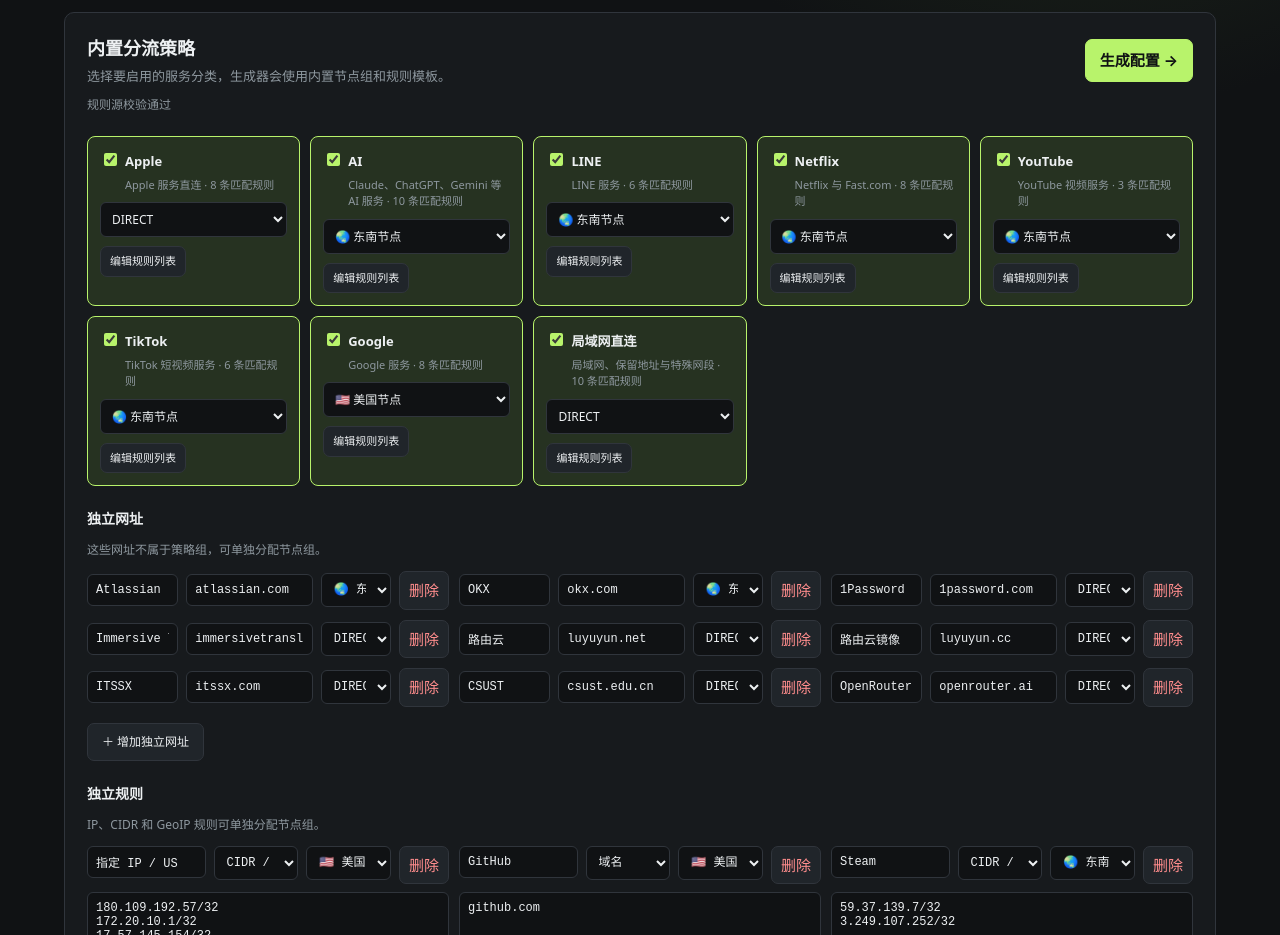
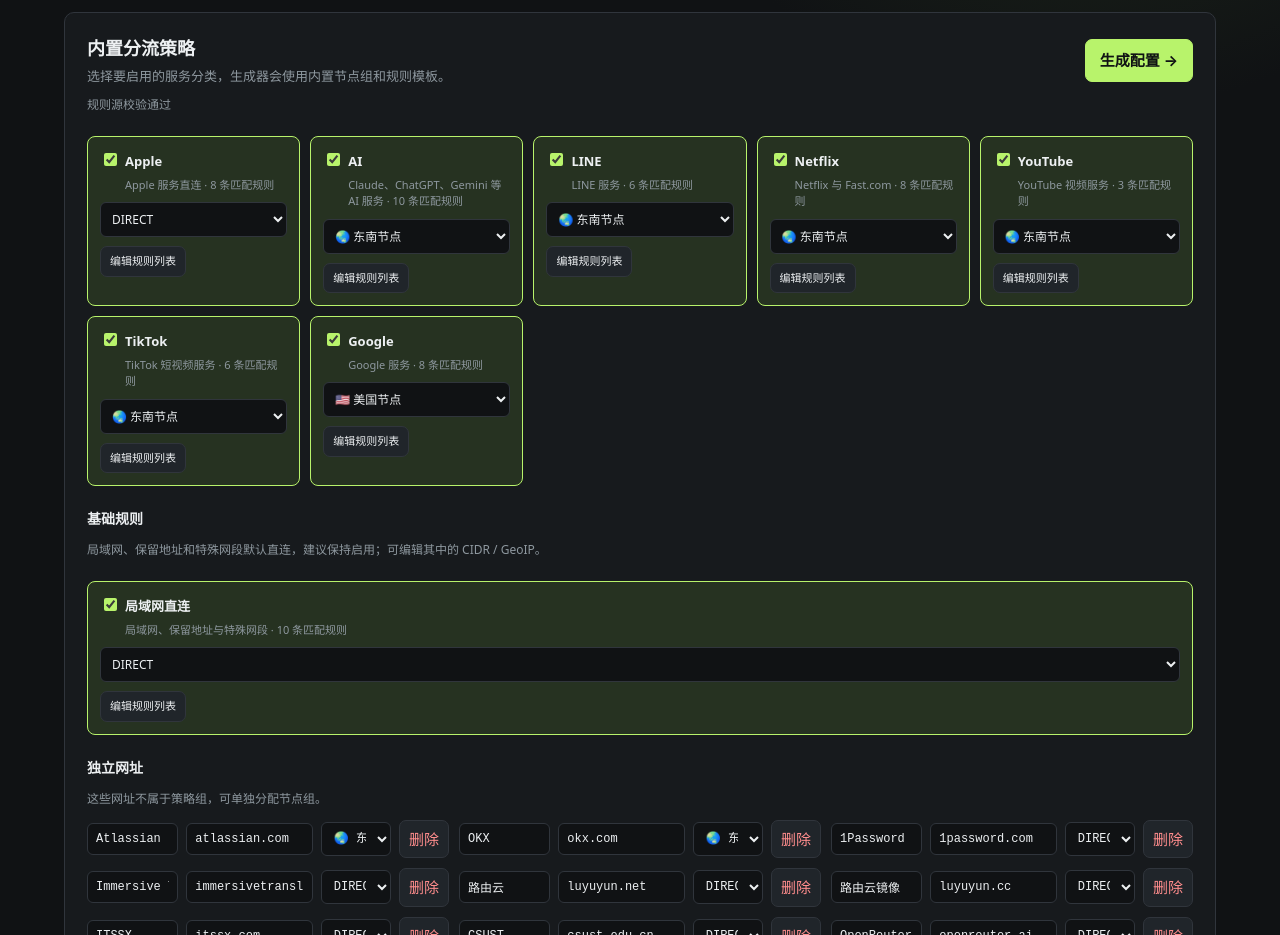
Before and after one commit to notCorwin/clashjs2shadowrocket, a plain HTML site: page index.html in a window 1280 px wide. Shown: the part 400-1335 px from the top of the page. Drawn offline with Linux system fonts and the light colour scheme.

Commit message:
Separate LAN rules into base rules

```diff
--- a/app.js
+++ b/app.js
@@ -19,6 +19,7 @@
   return [
     ...routeDomains(data, route).map((value, index) => ({ kind: "域名", value, target: domainTargets[index] || route.target })),
     ...(route.cidrs || []).map((value) => ({ kind: "IP/CIDR", value, target: route.target })),
+    ...(route.geoips || []).map((value) => ({ kind: "GeoIP", value, target: route.target })),
   ];
 }
 
@@ -140,7 +141,16 @@
     }
   }
   let editingRoute = null;
-    const renderRoutes = () => { document.querySelector("#route-options").innerHTML = data.routes.map((route, index) => { const count = routeDomains(data, route).length + (route.keywords || []).length + (route.cidrs || []).length + (route.geoips || []).length; return `<div class="route-option"><div><input type="checkbox" aria-label="启用 ${escapeHtml(route.name)}" data-route="${index}" ${route.enabled !== false ? "checked" : ""}><strong>${escapeHtml(route.name)}</strong></div><em>${routeDescriptions[route.name] || "自定义分流规则"} · ${count} 条匹配规则</em><select data-target-route="${index}" aria-label="${escapeHtml(route.name)} 导向节点组">${Object.entries(data.targets).map(([key, name]) => `<option value="${escapeHtml(key)}" ${route.target === key ? "selected" : ""}>${escapeHtml(name)}</option>`).join("")}</select><button type="button" class="edit-domains" data-edit-route="${index}">编辑规则列表</button></div>`; }).join("");
+  const renderRoutes = () => {
+    const renderRoute = (route, index) => {
+      const count = routeDomains(data, route).length + (route.keywords || []).length + (route.cidrs || []).length + (route.geoips || []).length;
+      return `<div class="route-option"><div><input type="checkbox" aria-label="启用 ${escapeHtml(route.name)}" data-route="${index}" ${route.enabled !== false ? "checked" : ""}><strong>${escapeHtml(route.name)}</strong></div><em>${routeDescriptions[route.name] || "自定义分流规则"} · ${count} 条匹配规则</em><select data-target-route="${index}" aria-label="${escapeHtml(route.name)} 导向节点组">${Object.entries(data.targets).map(([key, name]) => `<option value="${escapeHtml(key)}" ${route.target === key ? "selected" : ""}>${escapeHtml(name)}</option>`).join("")}</select><button type="button" class="edit-domains" data-edit-route="${index}">编辑规则列表</button></div>`;
+    };
+    const routes = data.routes.map((route, index) => ({ route, index }));
+    const baseRoutes = routes.filter(({ route }) => route.name === "局域网直连");
+    document.querySelector("#route-options").innerHTML = routes.filter(({ route }) => route.name !== "局域网直连").map(({ route, index }) => renderRoute(route, index)).join("");
+    document.querySelector("#base-rule-options").innerHTML = baseRoutes.map(({ route, index }) => renderRoute(route, index)).join("");
+    document.querySelector("#base-rule-section").classList.toggle("hidden", !baseRoutes.length);
     document.querySelectorAll("[data-route]").forEach((input) => input.onchange = () => { data.routes[input.dataset.route].enabled = input.checked; });
     document.querySelectorAll("[data-target-route]").forEach((select) => select.onchange = () => { data.routes[select.dataset.targetRoute].target = select.value; });
     document.querySelectorAll("[data-edit-route]").forEach((button) => button.onclick = () => { editingRoute = Number(button.dataset.editRoute); const route = data.routes[editingRoute]; const entries = routeRuleEntries(data, route); document.querySelector("#drawer-title").textContent = `${route.name} · 规则列表`; document.querySelector("#drawer-items").innerHTML = entries.map((entry, index) => `<div class="drawer-item"><span>${entry.kind}</span><input aria-label="${escapeHtml(route.name)} ${entry.kind} ${index + 1}" data-drawer-value="${index}" data-drawer-kind="${entry.kind}" value="${escapeHtml(entry.value)}"><select aria-label="${escapeHtml(entry.value)} 导向节点组" data-drawer-target="${index}" ${entry.kind !== "域名" ? "disabled" : ""}>${Object.entries(data.targets).map(([key, name]) => `<option value="${escapeHtml(key)}" ${entry.target === key ? "selected" : ""}>${escapeHtml(name)}</option>`).join("")}</select></div>`).join(""); document.querySelector("#drawer-backdrop").classList.remove("hidden"); document.querySelector("#domain-drawer").classList.remove("hidden"); document.querySelector("#domain-drawer").classList.add("open"); document.querySelector("#domain-drawer").setAttribute("aria-hidden", "false"); });
@@ -156,7 +166,7 @@
   document.querySelector("#rule-options").onchange = (event) => { if (event.target.matches("[data-rule-type]")) renderRules(); };
   document.querySelector("#add-rule").onclick = () => { data.standalone_rules.push({ name: "新规则", target: "DIRECT", cidrs: ["192.0.2.0/24"] }); renderRules(); };
   document.querySelector("#add-route").onclick = () => { data.routes.push({ name: `新策略 ${data.routes.length + 1}`, target: "DIRECT", domains: [], keywords: [] }); renderRoutes(); };
-  document.querySelector("#save-domains").onclick = () => { if (editingRoute === null) return; const route = data.routes[editingRoute]; const values = [...document.querySelectorAll("[data-drawer-value]")]; const targets = [...document.querySelectorAll("[data-drawer-target]")]; const entries = values.map((input, index) => ({ kind: input.dataset.drawerKind, value: input.value.trim(), target: targets[index]?.value || route.target })).filter((entry) => entry.value); const domains = entries.filter((entry) => entry.kind === "域名"); route.domain_sets = []; route.domains = domains.map((entry) => entry.value); route.domain_targets = domains.map((entry) => entry.target); route.cidrs = entries.filter((entry) => entry.kind === "IP/CIDR").map((entry) => entry.value); delete route._domainTargets; document.querySelector("#drawer-backdrop").click(); renderRoutes(); };
+  document.querySelector("#save-domains").onclick = () => { if (editingRoute === null) return; const route = data.routes[editingRoute]; const values = [...document.querySelectorAll("[data-drawer-value]")]; const targets = [...document.querySelectorAll("[data-drawer-target]")]; const entries = values.map((input, index) => ({ kind: input.dataset.drawerKind, value: input.value.trim(), target: targets[index]?.value || route.target })).filter((entry) => entry.value); const domains = entries.filter((entry) => entry.kind === "域名"); route.domain_sets = []; route.domains = domains.map((entry) => entry.value); route.domain_targets = domains.map((entry) => entry.target); route.cidrs = entries.filter((entry) => entry.kind === "IP/CIDR").map((entry) => entry.value); route.geoips = entries.filter((entry) => entry.kind === "GeoIP").map((entry) => entry.value); delete route._domainTargets; document.querySelector("#drawer-backdrop").click(); renderRoutes(); };
   document.querySelector("#close-drawer").onclick = () => document.querySelector("#drawer-backdrop").click();
   document.querySelector("#drawer-backdrop").onclick = () => { document.querySelector("#drawer-backdrop").classList.add("hidden"); document.querySelector("#domain-drawer").classList.add("hidden"); document.querySelector("#domain-drawer").classList.remove("open"); document.querySelector("#domain-drawer").setAttribute("aria-hidden", "true"); };
   document.querySelector("#group-interval").value = data.groups[0]?.interval ?? 30;
--- a/index.html
+++ b/index.html
@@ -22,7 +22,7 @@
 
       <section id="generator" class="generator-card" role="tabpanel" aria-labelledby="generator-tab">
         <div class="generator-head"><div><h2>内置分流策略</h2><p>选择要启用的服务分类，生成器会使用内置节点组和规则模板。</p></div><button id="generate-button" type="button">生成配置 →</button></div><p id="generator-status" class="generator-status" role="status" aria-live="polite"></p>
-        <div id="route-options" class="route-options"></div><h3 class="subheading">独立网址</h3><p class="section-help">这些网址不属于策略组，可单独分配节点组。</p><div id="standalone-options" class="standalone-options"></div><button id="add-standalone" class="add-group" type="button">＋ 增加独立网址</button><h3 class="subheading">独立规则</h3><p class="section-help">IP、CIDR 和 GeoIP 规则可单独分配节点组。</p><div id="rule-options" class="standalone-options"></div><button id="add-rule" class="add-group" type="button">＋ 增加独立规则</button><button id="add-route" class="add-group" type="button">＋ 增加分流策略组</button>
+        <div id="route-options" class="route-options"></div><div id="base-rule-section" class="base-rule-section hidden"><h3 class="subheading">基础规则</h3><p class="section-help">局域网、保留地址和特殊网段默认直连，建议保持启用；可编辑其中的 CIDR / GeoIP。</p><div id="base-rule-options" class="route-options"></div></div><h3 class="subheading">独立网址</h3><p class="section-help">这些网址不属于策略组，可单独分配节点组。</p><div id="standalone-options" class="standalone-options"></div><button id="add-standalone" class="add-group" type="button">＋ 增加独立网址</button><h3 class="subheading">独立规则</h3><p class="section-help">IP、CIDR 和 GeoIP 规则可单独分配节点组。</p><div id="rule-options" class="standalone-options"></div><button id="add-rule" class="add-group" type="button">＋ 增加独立规则</button><button id="add-route" class="add-group" type="button">＋ 增加分流策略组</button>
         <details open><summary>节点组（可编辑）</summary><div class="shared-settings"><label><span>统一测速间隔（秒）</span><input id="group-interval" type="number" min="0" value="30"><small>所有节点组多久重新测速一次</small></label><label><span>统一容差（毫秒）</span><input id="group-tolerance" type="number" min="0" value="10"><small>所有节点组避免频繁切换的延迟差</small></label></div><div id="group-options" class="group-options"></div><button id="add-group" class="add-group" type="button">＋ 增加节点组</button></details>
       </section>
 
```
